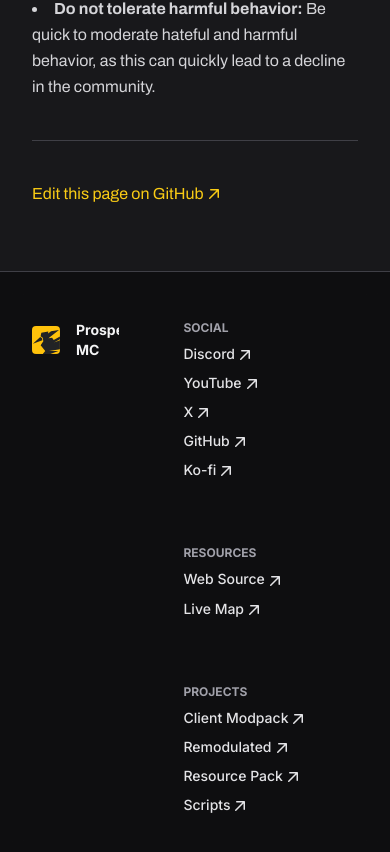
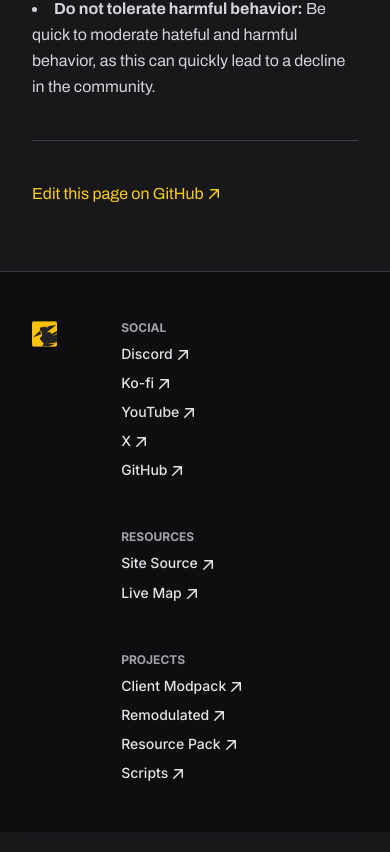
Before and after one commit to ProsperityMC/Prosperity-Website, a Next.js app: page /wiki/admin-guide in a window 390 px wide. Shown: the part 4440-5292 px from the top of the page. Built offline with nearby package versions, Linux system fonts and the light colour scheme.

Commit message:
improve: Minor fixes

```diff
--- a/components/Footer.tsx
+++ b/components/Footer.tsx
@@ -9,16 +9,16 @@ export default function Footer() {
 			header: "Social",
 			links: [
 				{ text: "Discord", href: "https://discord.gg/Gf5tDk5EhR" },
+				{ text: "Ko-fi", href: "https://ko-fi.com/prosperitymc" },
 				{ text: "YouTube", href: "https://youtube.com/@prosperitymc" },
 				{ text: "X", href: "https://twitter.com/prosperitymc" },
-				{ text: "GitHub", href: "https://github.com/ProsperityMC" },
-				{ text: "Ko-fi", href: "https://ko-fi.com/prosperitymc" }
+				{ text: "GitHub", href: "https://github.com/ProsperityMC" }
 			]
 		},
 		{
 			header: "Resources",
 			links: [
-				{ text: "Web Source", href: "https://github.com/ProsperityMC/Prosperity-Website" },
+				{ text: "Site Source", href: "https://github.com/ProsperityMC/Prosperity-Website" },
 				{ text: "Live Map", href: "https://map.prosperitymc.net" }
 			]
 		},
@@ -39,10 +39,10 @@ export default function Footer() {
 				<div className="flex flex-col gap-4">
 					<A href={"/"} className="items-center inline-flex overflow-hidden font-bold font-header">
 						<Image className="inline-block w-7 h-7 mr-4 rounded" src={logo} alt="" />
-						<header>Prosperity MC</header>
+						<header className="hidden md:block">Prosperity MC</header>
 					</A>
 				</div>
-				<div className="flex gap-16 flex-wrap">
+				<div className="flex gap-12 flex-wrap">
 					{content.map((entry) => (
 						<div key={entry.header} className="flex flex-col whitespace-pre min-w-[6rem] gap-y-2">
 							<header className="type-sub-header text-xs text-zinc-400">{entry.header}</header>
--- a/pages/index.tsx
+++ b/pages/index.tsx
@@ -126,8 +126,8 @@ export default function Home() {
 					<div className="grid grid-cols-1 grid-rows-4 xl:grid-rows-2 xl:grid-cols-2 gap-12  max-w-screen-lg mx-auto">
 						<p className="text-lg text-zinc-400 font-medium max-w-2xl text-left">
 							<Highlight>Work better together in survival and creative.</Highlight> Take advantage
-							of a powerful creative server, real-time schematic syncing, and a cooperative community
-							willing to help with large scale builds.
+							of a powerful creative server, real-time schematic syncing, and a cooperative
+							community willing to help with large scale builds.
 						</p>
 						<p className="text-lg text-zinc-400 font-medium max-w-2xl text-left">
 							<Highlight>A wider palette than ever.</Highlight> With more renewable resources
@@ -170,7 +170,7 @@ export default function Home() {
 							}
 						]}
 					/>
-					<div className="block md:flex text-left justify-between mt-8">
+					<A href="/projects" className="block md:flex text-left justify-between mt-8">
 						<p className="text-lg text-zinc-400 font-medium">
 							Explore more builds, farms, and projects done on the server
 						</p>
@@ -188,7 +188,7 @@ export default function Home() {
 								/>
 							</svg>
 						</A>
-					</div>
+					</A>
 				</section>
 				<hr />
 				<section className="flex flex-col gap-12 text-center markdown my-20">
@@ -219,7 +219,7 @@ export default function Home() {
 							farms for sand, Elytra, sponges, and more.
 						</p>
 					</div>
-					<div className="block md:flex text-left justify-between mt-8">
+					<A href="/wiki/features" className="block md:flex text-left justify-between mt-8">
 						<p className="text-lg text-zinc-400 font-medium">
 							See what's new for technical players
 						</p>
@@ -237,8 +237,11 @@ export default function Home() {
 								/>
 							</svg>
 						</A>
-					</div>
-					<header className="text-3xl type-header">Designed On Prosperity</header>
+					</A>
+				</section>
+				<hr />
+				<section className="flex flex-col gap-12 text-center markdown my-20">
+					<header className="text-4xl type-header">Designed On Prosperity</header>
 					<p>Explore the tech created by our members.</p>
 					<div className="grid grid-cols-1 lg:grid-cols-3 transition-colors gap-8 w-full">
 						<A
@@ -269,9 +272,9 @@ export default function Home() {
 							</p>
 						</A>
 					</div>
-					<div className="block md:flex text-left justify-between mt-8">
+					<A href="/schematics" className="block md:flex text-left justify-between mt-8">
 						<p className="text-lg text-zinc-400 font-medium">See the complete schematic archive</p>
-						<A href="#learn-more" className="text-lg font-medium custom-link">
+						<A href="/schematics" className="text-lg font-medium custom-link">
 							Schematic Archive
 							<svg
 								xmlns="http://www.w3.org/2000/svg"
@@ -285,7 +288,7 @@ export default function Home() {
 								/>
 							</svg>
 						</A>
-					</div>
+					</A>
 				</section>
 				<hr />
 				<section className="flex flex-col gap-12 text-center markdown my-20">
@@ -311,7 +314,7 @@ export default function Home() {
 							</div>
 						))}
 					</div>
-					<div className="block md:flex text-left justify-between mt-8">
+					<A href="/wiki/admin-overview" className="block md:flex text-left justify-between mt-8">
 						<p className="text-lg text-zinc-400 font-medium">
 							Read more about how we keep the server safe and civil
 						</p>
@@ -329,7 +332,7 @@ export default function Home() {
 								/>
 							</svg>
 						</A>
-					</div>
+					</A>
 				</section>
 				<hr />
 				<section className="flex flex-col gap-12 text-center markdown my-20">
```
